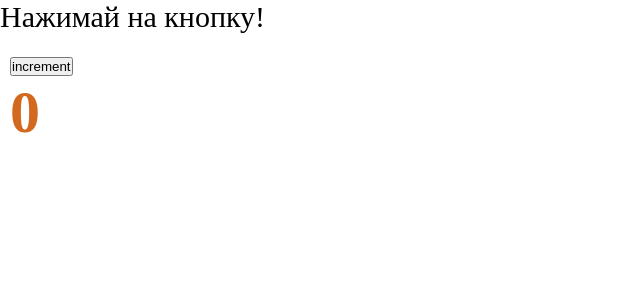
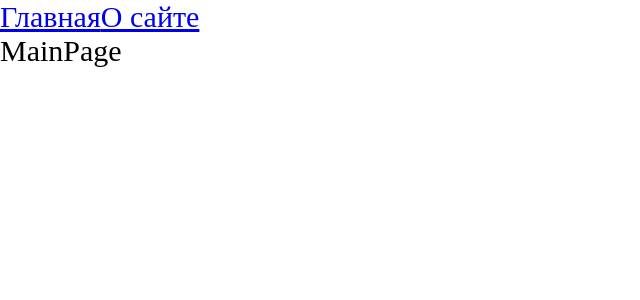
Before and after one commit to lgmarch/himreagent-react, a React app: page / in a window 1280 px wide. Shown: the top 300 px of the page, without its empty margins (0-640 px from the left). Built offline with nearby package versions, Linux system fonts and the light colour scheme.

Commit message:
Adding Routing.

```diff
--- a/package.json
+++ b/package.json
@@ -15,6 +15,7 @@
     "@types/node": "^17.0.21",
     "@types/react": "^17.0.39",
     "@types/react-dom": "^17.0.11",
+    "@types/react-router-dom": "^5.3.3",
     "@types/webpack": "^5.28.0",
     "@types/webpack-dev-server": "^4.7.2",
     "css-loader": "^6.6.0",
@@ -32,6 +33,7 @@
   },
   "dependencies": {
     "react": "^17.0.2",
-    "react-dom": "^17.0.2"
+    "react-dom": "^17.0.2",
+    "react-router-dom": "^6.2.1"
   }
 }
--- a/src/App.tsx
+++ b/src/App.tsx
@@ -1,11 +1,17 @@
-import Counter from "./components/Counter";
+import {Link, Route, Routes} from "react-router-dom";
 import './index.scss';
+import AboutPage from "./pages/AboutPage/AboutPage";
+import MainPage from "./pages/MainPage/MainPage";
 
 const App = () => {
     return (
         <div className="app">
-            Нажимай на кнопку!
-            <Counter />
+            <Link to={'/'}>Главная</Link>
+            <Link to={'/about'}>О сайте</Link>
+            <Routes>
+                <Route path={'/about'} element={<AboutPage />}/>
+                <Route path={'/'} element={<MainPage />}/>
+            </Routes>
         </div>
     )
 }
--- a/src/index.tsx
+++ b/src/index.tsx
@@ -1,7 +1,11 @@
 import {render} from "react-dom";
 import App from "./App";
+import {BrowserRouter} from "react-router-dom";
 
 render(
-    <App />,
+    <BrowserRouter>
+        <App />
+    </BrowserRouter>,
+
     document.getElementById('root')
 )
--- /dev/null
+++ b/src/pages/AboutPage/AboutPage.tsx
@@ -0,0 +1,11 @@
+import React from 'react';
+
+const AboutPage = () => {
+    return (
+        <div>
+            AboutPage
+        </div>
+    );
+};
+
+export default AboutPage;
--- /dev/null
+++ b/src/pages/MainPage/MainPage.tsx
@@ -0,0 +1,11 @@
+import React from 'react';
+
+const MainPage = () => {
+    return (
+        <div>
+            MainPage
+        </div>
+    );
+};
+
+export default MainPage;
```
Also changed, not shown: 2 other files (tests, documents, lock files or other folders).
